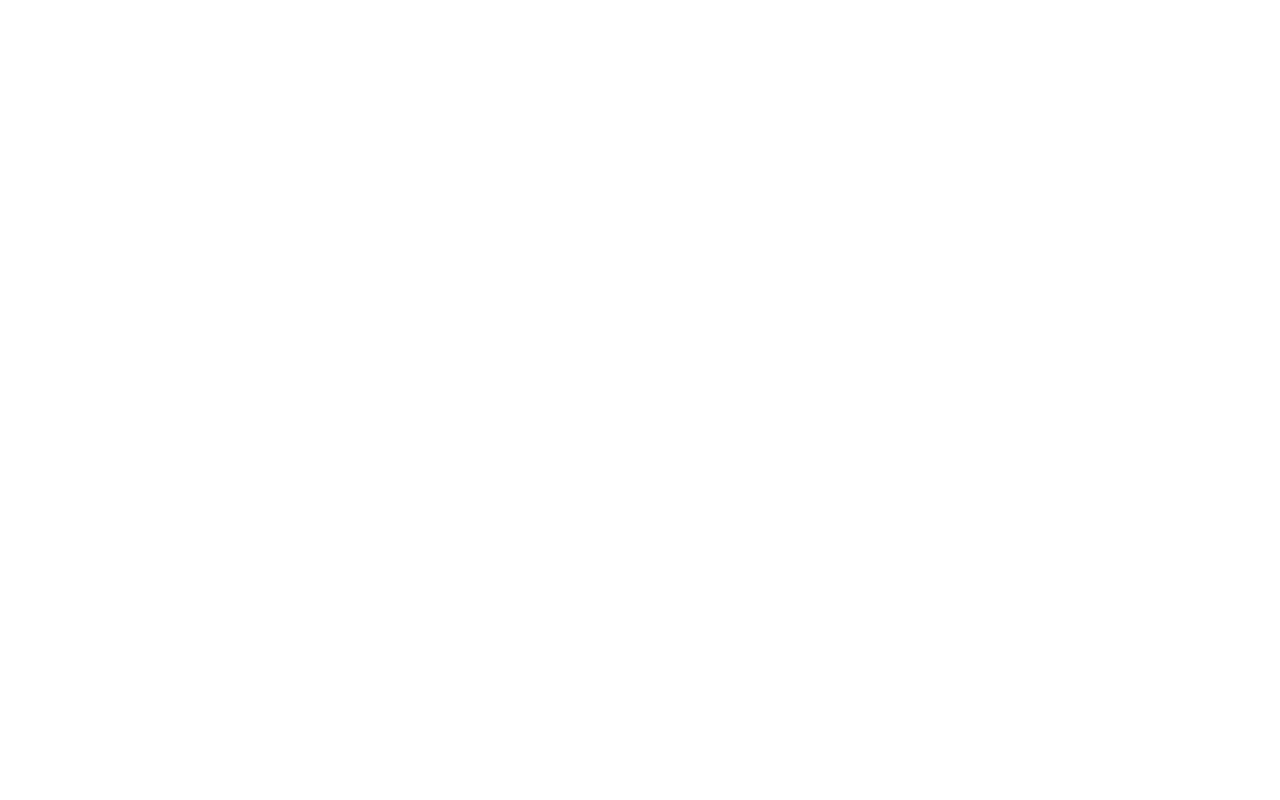
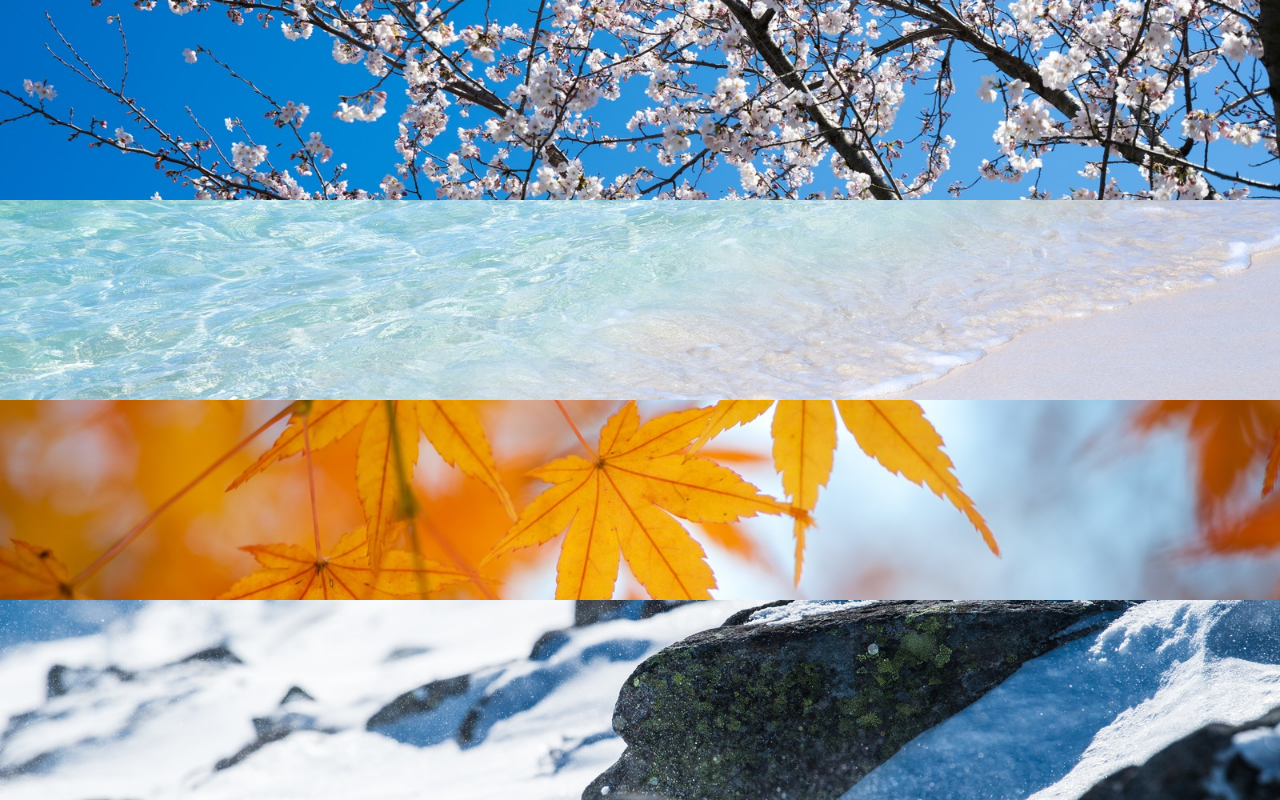
Before and after one commit to YutoSekiguchi-infratop/html-css-chapter6, a plain HTML site: page index.html in a window 1280 px wide. Drawn offline with Linux system fonts and the light colour scheme.

Commit message:
[Finish] 1-6

```diff
--- a/index.html
+++ b/index.html
@@ -2,9 +2,13 @@
 <html lang="ja">
 <head>
   <meta charset="UTF-8">
+  <link rel="stylesheet" href="style.css">
   <title>演習問題</title>
 </head>
 <body>
-
+  <div class="box1"></div>
+  <div class="box2"></div>
+  <div class="box3"></div>
+  <div class="box4"></div>
 </body>
 </html>
--- a/style.css
+++ b/style.css
@@ -0,0 +1,37 @@
+* {
+  margin: 0;
+  padding: 0;
+  box-sizing: border-box;
+}
+
+.box1 {
+  width: 100%;
+  height: 200px;
+  background-image: url(img/box1.jpg);
+  background-size: cover;
+  background-position: center;
+}
+
+.box2 {
+  width: 100%;
+  height: 200px;
+  background-image: url(img/box2.jpg);
+  background-size: cover;
+  background-position: center;
+}
+
+.box3 {
+  width: 100%;
+  height: 200px;
+  background-image: url(img/box3.jpg);
+  background-size: cover;
+  background-position: center;
+}
+
+.box4 {
+  width: 100%;
+  height: 200px;
+  background-image: url(img/box4.jpg);
+  background-size: cover;
+  background-position: center;
+}
```
Also changed, not shown: img/box1.jpg (added), img/box2.jpg (added), img/box3.jpg (added), img/box4.jpg (added), 1 other file.
